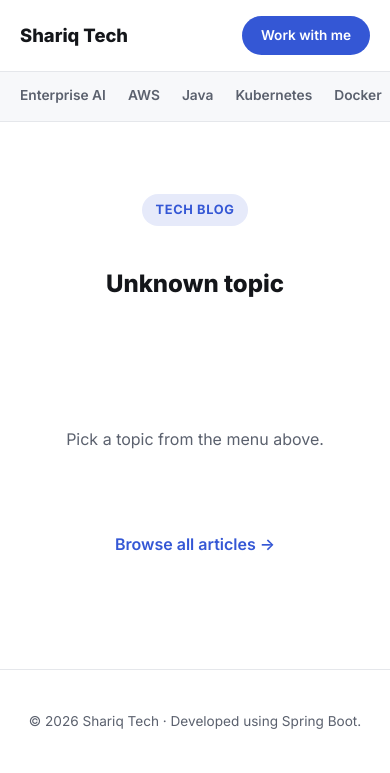
After one commit to shariq-alee/landing-site, a Spring Boot app: page /topic.html in a window 390 px wide. The commit adds this page. Shown: the top 773 px of the page. Run offline with Spring Boot 4, Linux system fonts and the light colour scheme.

Commit message:
Put tech topics directly in the menu bar, each with its own endpoint
Replaces the Blog dropdown with eight topics shown directly in the menu:
Enterprise AI, AWS, Java, Kubernetes, Docker, Databases, Messaging and
Package Management.

Each topic has its own controller and endpoint under /api/topics/*. The
lookup is identical for all of them, so it sits in a package-private
TopicController base class while each subclass declares its own mapping.

Topics live in their own bar under the logo row rather than alongside
Services/About/Certifications/Contact - twelve links do not fit on one
line. The bar scrolls horizontally on narrow screens, so unlike the old
nav the topics stay reachable on a phone.

Each topic page lists its articles as cards that open the article, with
an empty state for topics that have no posts yet and a link through to
the full blog. Tags the two Java articles accordingly; the remaining
topics are wired up and waiting for content.

Co-Authored-By: Claude Opus 5 <noreply@anthropic.com>
Claude-Session: https://claude.ai/code/session_013jqHHoqYRJyfE77TXDNzH9

```diff
--- a/src/main/resources/static/css/styles.css
+++ b/src/main/resources/static/css/styles.css
@@ -72,67 +72,41 @@ a { color: inherit; text-decoration: none; }
 
 .nav-links a:hover, .nav-links a.active { color: var(--color-text); }
 
-/* Nav dropdown (blog topics) */
-.nav-dropdown { position: relative; }
-
-.nav-dropdown-toggle {
-  font-family: inherit;
-  font-size: inherit;
-  font-weight: 500;
-  color: var(--color-text-muted);
-  background: none;
-  border: none;
-  padding: 0;
-  cursor: pointer;
-  display: inline-flex;
-  align-items: center;
-  gap: 5px;
+/* Topic bar (tech sections in the menu bar) */
+.topic-bar {
+  border-top: 1px solid var(--color-border);
+  background: var(--color-bg-alt);
 }
 
-.nav-dropdown-toggle:hover,
-.nav-dropdown-toggle.active,
-.nav-dropdown.open .nav-dropdown-toggle { color: var(--color-text); }
-
-.nav-dropdown .caret { font-size: 0.7em; transition: transform 0.15s ease; }
-
-.nav-dropdown.open .caret { transform: rotate(180deg); }
-
-.nav-dropdown-menu {
-  display: none;
-  position: absolute;
-  top: calc(100% + 12px);
-  left: 50%;
-  transform: translateX(-50%);
-  min-width: 180px;
-  flex-direction: column;
-  background: var(--color-bg);
-  border: 1px solid var(--color-border);
-  border-radius: 10px;
-  padding: 6px;
-  box-shadow: 0 14px 30px -14px rgba(0, 0, 0, 0.35);
-  z-index: 20;
+.topic-bar-inner {
+  display: flex;
+  gap: 22px;
+  align-items: center;
+  padding-top: 10px;
+  padding-bottom: 10px;
+  overflow-x: auto;
+  scrollbar-width: none;
 }
 
-.nav-dropdown.open .nav-dropdown-menu { display: flex; }
+.topic-bar-inner::-webkit-scrollbar { display: none; }
 
-.nav-dropdown-menu a {
-  padding: 8px 12px;
-  border-radius: 6px;
-  font-size: 0.9rem;
-  font-weight: 500;
+.topic-bar-inner a {
+  font-size: 0.86rem;
+  font-weight: 600;
   color: var(--color-text-muted);
   white-space: nowrap;
+  padding: 3px 0;
+  border-bottom: 2px solid transparent;
 }
 
-.nav-dropdown-menu a:hover { background: var(--color-bg-alt); color: var(--color-text); }
+.topic-bar-inner a:hover { color: var(--color-text); }
 
-.nav-dropdown-menu a.nav-dropdown-all {
-  margin-top: 4px;
-  border-top: 1px solid var(--color-border);
-  border-radius: 0 0 6px 6px;
+.topic-bar-inner a.active {
   color: var(--color-primary);
-  font-weight: 600;
+  border-bottom-color: var(--color-primary);
 }
+
+.topic-all-link { margin-top: 32px; text-align: center; }
 
 /* Buttons */
 .btn {
--- a/src/main/resources/static/js/blog.js
+++ b/src/main/resources/static/js/blog.js
@@ -187,60 +187,63 @@ async function initPostPage() {
   `;
 }
 
-// Builds the nav "Blog" dropdown from the topics actually present in the posts,
-// so it stays in sync as articles are added.
-async function initTopicMenu() {
-  const menu = document.getElementById('blog-topics');
-  if (!menu) return;
+// Each topic in the menu bar has its own backend endpoint; the page just
+// calls the one matching ?topic= and renders whatever it returns.
+const TOPICS = [
+  { slug: 'enterprise-ai', label: 'Enterprise AI' },
+  { slug: 'aws', label: 'AWS' },
+  { slug: 'java', label: 'Java' },
+  { slug: 'kubernetes', label: 'Kubernetes' },
+  { slug: 'docker', label: 'Docker' },
+  { slug: 'databases', label: 'Databases' },
+  { slug: 'messaging', label: 'Messaging' },
+  { slug: 'package-management', label: 'Package Management' },
+];
+
+function markActiveTopic(slug) {
+  document.querySelectorAll('.topic-bar-inner a').forEach(a => {
+    if (a.getAttribute('href') === `/topic.html?topic=${slug}`) a.classList.add('active');
+  });
+}
+
+async function initTopicPage() {
+  const grid = document.getElementById('topic-grid');
+  if (!grid) return;
+
+  const slug = new URLSearchParams(window.location.search).get('topic');
+  const topic = TOPICS.find(t => t.slug === slug);
+  const title = document.getElementById('topic-title');
+  const count = document.getElementById('topic-count');
+
+  if (!topic) {
+    title.textContent = 'Unknown topic';
+    grid.innerHTML = '<p class="blog-empty">Pick a topic from the menu above.</p>';
+    return;
+  }
+
+  document.title = `${topic.label} — Shariq Tech`;
+  title.textContent = topic.label;
+  markActiveTopic(topic.slug);
 
   let posts = [];
   try {
-    posts = await fetchPosts();
+    const res = await fetch(`/api/topics/${topic.slug}`);
+    if (!res.ok) throw new Error('Request failed with ' + res.status);
+    posts = await res.json();
   } catch (e) {
-    posts = [];
+    count.textContent = '';
+    grid.innerHTML = '<p class="blog-empty">Couldn\'t load articles right now.</p>';
+    return;
   }
 
-  menu.innerHTML = '';
-  [...new Set(posts.flatMap(p => p.tags))].sort().forEach(tag => {
-    const link = document.createElement('a');
-    link.href = `/blog.html?tag=${encodeURIComponent(tag)}`;
-    link.textContent = tag;
-    menu.appendChild(link);
-  });
-
-  const all = document.createElement('a');
-  all.className = 'nav-dropdown-all';
-  all.href = '/blog.html';
-  all.textContent = 'All articles';
-  menu.appendChild(all);
-}
-
-function initDropdownToggle() {
-  const dropdown = document.querySelector('.nav-dropdown');
-  if (!dropdown) return;
-  const toggle = dropdown.querySelector('.nav-dropdown-toggle');
-
-  toggle.addEventListener('click', () => {
-    const open = dropdown.classList.toggle('open');
-    toggle.setAttribute('aria-expanded', String(open));
-  });
-
-  document.addEventListener('click', (e) => {
-    if (dropdown.contains(e.target)) return;
-    dropdown.classList.remove('open');
-    toggle.setAttribute('aria-expanded', 'false');
-  });
-
-  document.addEventListener('keydown', (e) => {
-    if (e.key !== 'Escape') return;
-    dropdown.classList.remove('open');
-    toggle.setAttribute('aria-expanded', 'false');
-  });
+  count.textContent = posts.length
+    ? `${posts.length} article${posts.length === 1 ? '' : 's'}`
+    : '';
+  renderGrid(grid, posts, `No ${topic.label} articles yet - check back soon.`);
 }
 
 document.addEventListener('DOMContentLoaded', () => {
-  initTopicMenu();
-  initDropdownToggle();
+  initTopicPage();
   initHomePreview();
   initBlogPage();
   initPostPage();
--- /dev/null
+++ b/src/main/resources/static/topic.html
@@ -0,0 +1,70 @@
+<!DOCTYPE html>
+<html lang="en">
+<head>
+<meta charset="UTF-8">
+<meta name="viewport" content="width=device-width, initial-scale=1.0">
+<title>Topic — Shariq Tech</title>
+<meta name="description" content="Articles on backend engineering, cloud infrastructure and the tools behind them.">
+<link rel="preconnect" href="https://fonts.googleapis.com">
+<link rel="preconnect" href="https://fonts.gstatic.com" crossorigin>
+<link href="https://fonts.googleapis.com/css2?family=Inter:wght@400;500;600;700;800&display=swap" rel="stylesheet">
+<link rel="stylesheet" href="/css/styles.css">
+</head>
+<body>
+
+<header class="site-header">
+  <div class="container header-inner">
+    <a href="/index.html#top" class="logo">Shariq Tech</a>
+    <nav class="nav-links">
+      <a href="/index.html#services">Services</a>
+      <a href="/index.html#about">About</a>
+      <a href="/index.html#certifications">Certifications</a>
+      <a href="/index.html#contact">Contact</a>
+    </nav>
+    <a href="/index.html#contact" class="btn btn-small btn-primary">Work with me</a>
+  </div>
+  <nav class="topic-bar" aria-label="Topics">
+    <div class="container topic-bar-inner">
+      <a href="/topic.html?topic=enterprise-ai">Enterprise AI</a>
+      <a href="/topic.html?topic=aws">AWS</a>
+      <a href="/topic.html?topic=java">Java</a>
+      <a href="/topic.html?topic=kubernetes">Kubernetes</a>
+      <a href="/topic.html?topic=docker">Docker</a>
+      <a href="/topic.html?topic=databases">Databases</a>
+      <a href="/topic.html?topic=messaging">Messaging</a>
+      <a href="/topic.html?topic=package-management">Package Management</a>
+    </div>
+  </nav>
+</header>
+
+<main>
+  <section class="blog-page-header">
+    <div class="container">
+      <span class="eyebrow">Tech Blog</span>
+      <h1 id="topic-title">Topic</h1>
+      <p class="hero-sub" id="topic-count"></p>
+    </div>
+  </section>
+
+  <section class="blog-listing">
+    <div class="container">
+      <div class="blog-grid" id="topic-grid">
+        <p class="blog-loading">Loading articles&hellip;</p>
+      </div>
+      <p class="topic-all-link">
+        <a href="/blog.html" class="link-arrow">Browse all articles &rarr;</a>
+      </p>
+    </div>
+  </section>
+</main>
+
+<footer class="site-footer">
+  <div class="container">
+    <p>&copy; <span id="year"></span> Shariq Tech · Developed using Spring Boot.</p>
+  </div>
+</footer>
+
+<script src="/js/blog.js"></script>
+<script>document.getElementById('year').textContent = new Date().getFullYear();</script>
+</body>
+</html>
```
Also changed, not shown: src/main/java/com/shariq/shariqtech/controller/topic/AwsController.java (added, +22 -0 lines), src/main/java/com/shariq/shariqtech/controller/topic/DatabasesController.java (added, +22 -0 lines), src/main/java/com/shariq/shariqtech/controller/topic/DockerController.java (added, +22 -0 lines), src/main/java/com/shariq/shariqtech/controller/topic/EnterpriseAiController.java (added, +22 -0 lines), src/main/java/com/shariq/shariqtech/controller/topic/JavaController.java (added, +22 -0 lines), src/main/java/com/shariq/shariqtech/controller/topic/KubernetesController.java (added, +22 -0 lines), src/main/java/com/shariq/shariqtech/controller/topic/MessagingController.java (added, +22 -0 lines), src/main/java/com/shariq/shariqtech/controller/topic/PackageManagementController.java (added, +22 -0 lines), src/main/java/com/shariq/shariqtech/controller/topic/TopicController.java (added, +26 -0 lines), src/main/resources/data/blogs.json (+15 -3 lines), src/main/resources/static/blog.html (+12 -6 lines), src/main/resources/static/index.html (+12 -6 lines), src/main/resources/static/post.html (+12 -6 lines).
